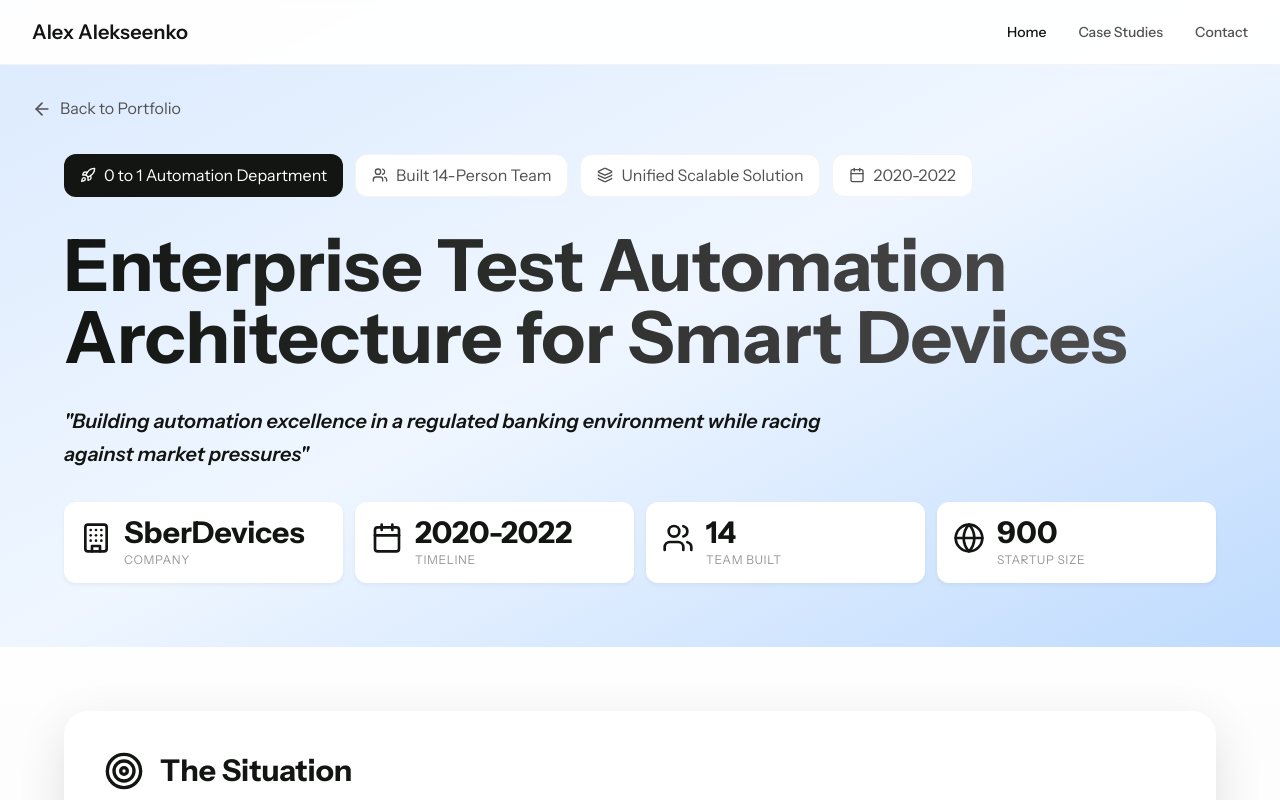
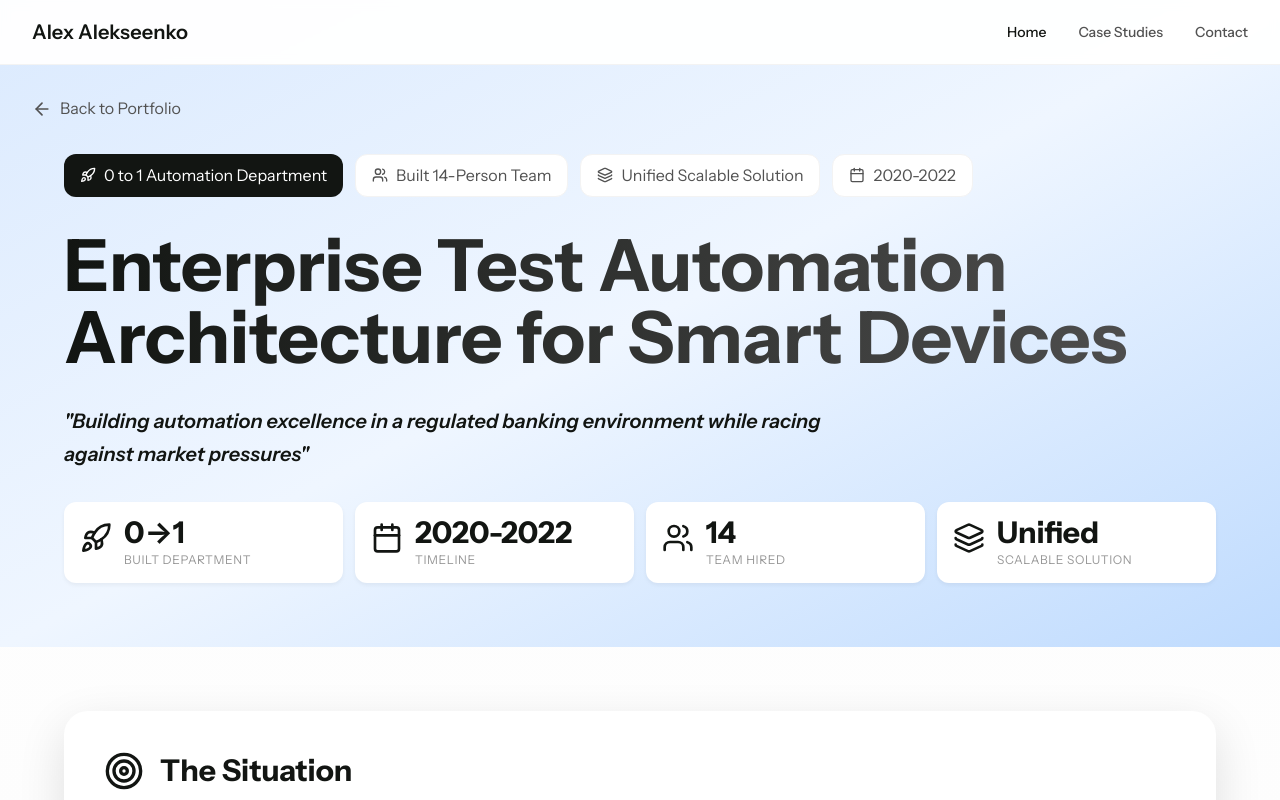
Before and after one commit to alex-alekseenko/alex-alekseenko, a Next.js app: page /case-studies/automation1 in a window 1280 px wide. Shown: the top 800 px of the page. Built offline with nearby package versions, Linux system fonts and the light colour scheme.

Commit message:
Update automation1 metrics to highlight 0-to-1 achievement

```diff
--- a/src/app/case-studies/automation1/page.tsx
+++ b/src/app/case-studies/automation1/page.tsx
@@ -11,10 +11,10 @@ export default function AutomationCaseStudy1() {
   const [hoveredMetric, setHoveredMetric] = useState<string | null>(null);
 
   const metrics = [
-    { id: "company", value: "SberDevices", label: "Company", icon: Building, detail: "900-person innovation startup within major bank" },
+    { id: "zero-to-one", value: "0→1", label: "Built Department", icon: Rocket, detail: "Created automation department from scratch" },
     { id: "timeline", value: "2020-2022", label: "Timeline", icon: Calendar, detail: "2-year transformation period" },
-    { id: "team", value: "14", label: "Team Built", icon: Users, detail: "Built automation team from scratch" },
-    { id: "startup", value: "900", label: "Startup Size", icon: Globe, detail: "Large-scale innovation department" }
+    { id: "team", value: "14", label: "Team Hired", icon: Users, detail: "Built automation team from ground up" },
+    { id: "solution", value: "Unified", label: "Scalable Solution", icon: Layers, detail: "Multi-framework architecture" }
   ];
 
   const strategies = [
```
